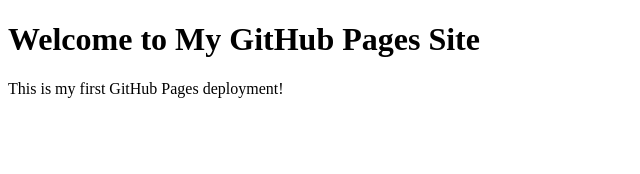
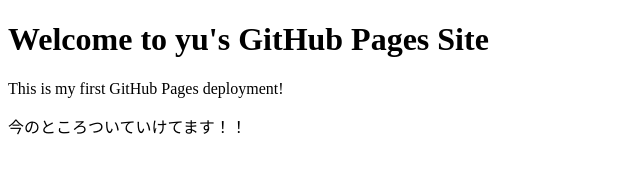
Before and after one commit to my-name-is-yu/my_first_web_app, a plain HTML site: page index.html in a window 1280 px wide. Shown: the whole page, without its empty margins (0-640 px from the left). Drawn offline with Linux system fonts and the light colour scheme.

Commit message:
Add files via upload

```diff
--- a/index.html
+++ b/index.html
@@ -6,7 +6,8 @@
     <title>My GitHub Pages Site</title>
 </head>
 <body>
-    <h1>Welcome to My GitHub Pages Site</h1>
+    <h1>Welcome to yu's GitHub Pages Site</h1>
     <p>This is my first GitHub Pages deployment!</p>
+    <p>今のところついていけてます！！</p>
 </body>
 </html>
```
